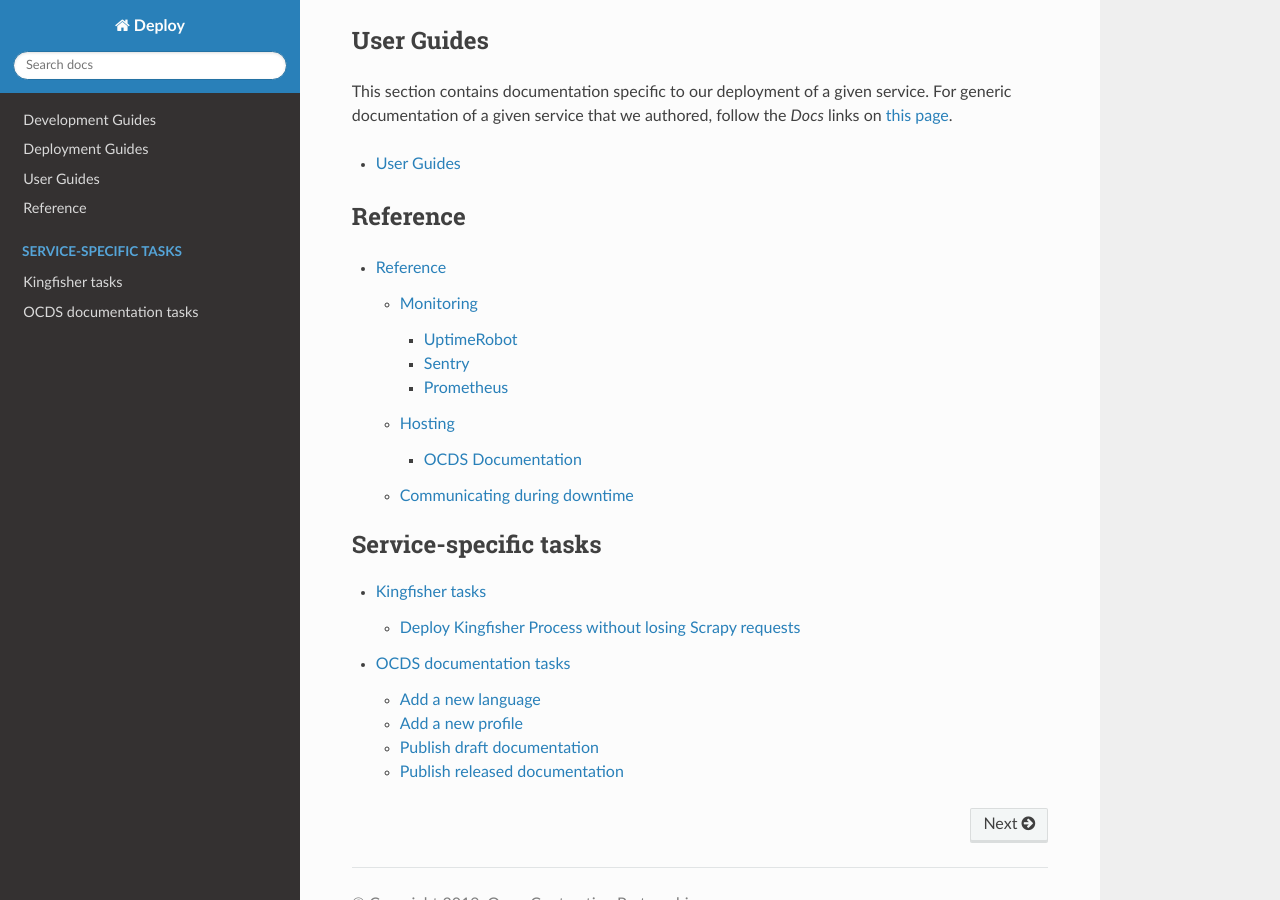
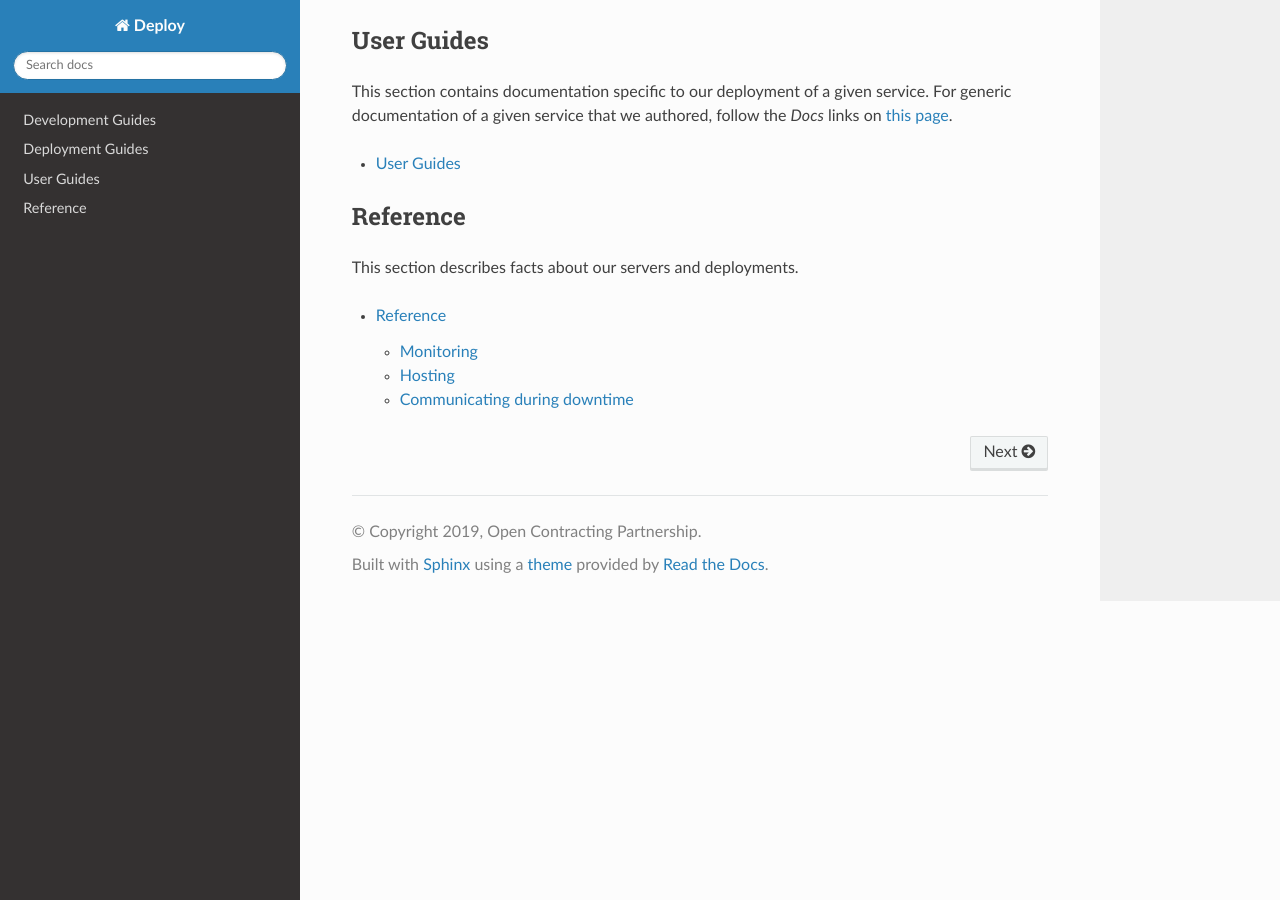
Before and after one commit to open-contracting/deploy, a Sphinx documentation site: the page built from docs/index.rst, in a window 1280 px wide and 900 px high, scrolled down 944 px. Built offline with Sphinx 7.4.7 and the Read the Docs theme 2.0.0, drawn with Linux system fonts in a browser that asks for light colours.

Commit message:
Remove Service-specific tasks toctree

```diff
--- a/docs/index.rst
+++ b/docs/index.rst
@@ -38,14 +38,9 @@ This section contains documentation specific to our deployment of a given servic
 Reference
 ---------
 
+This section describes facts about our servers and deployments.
+
 .. toctree::
-   :maxdepth: 3
+   :maxdepth: 2
 
    reference/index.rst
-
-.. toctree::
-   :caption: Service-specific tasks
-   :maxdepth: 2
-
-   deploy/kingfisher.rst
-   deploy/docs.rst
```
